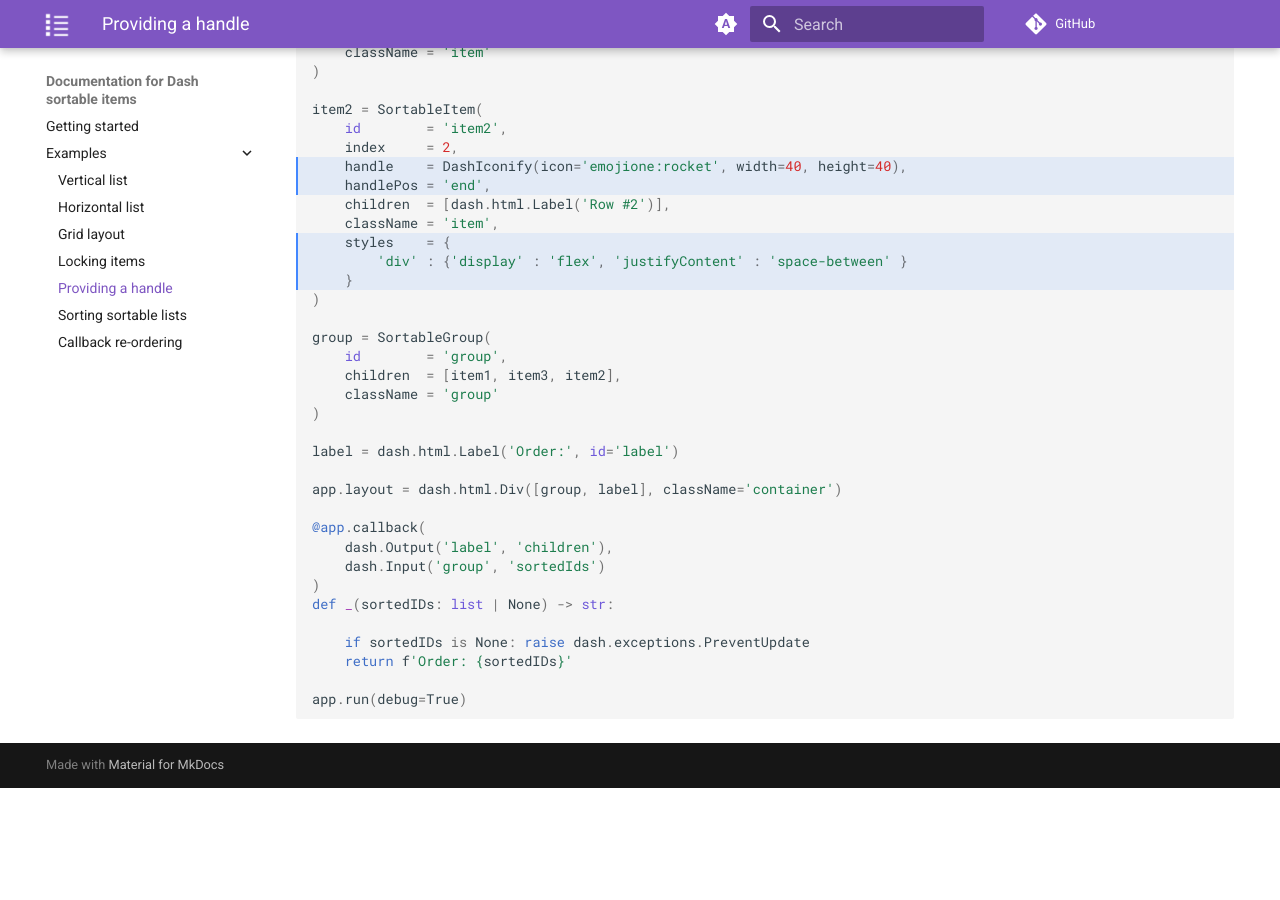
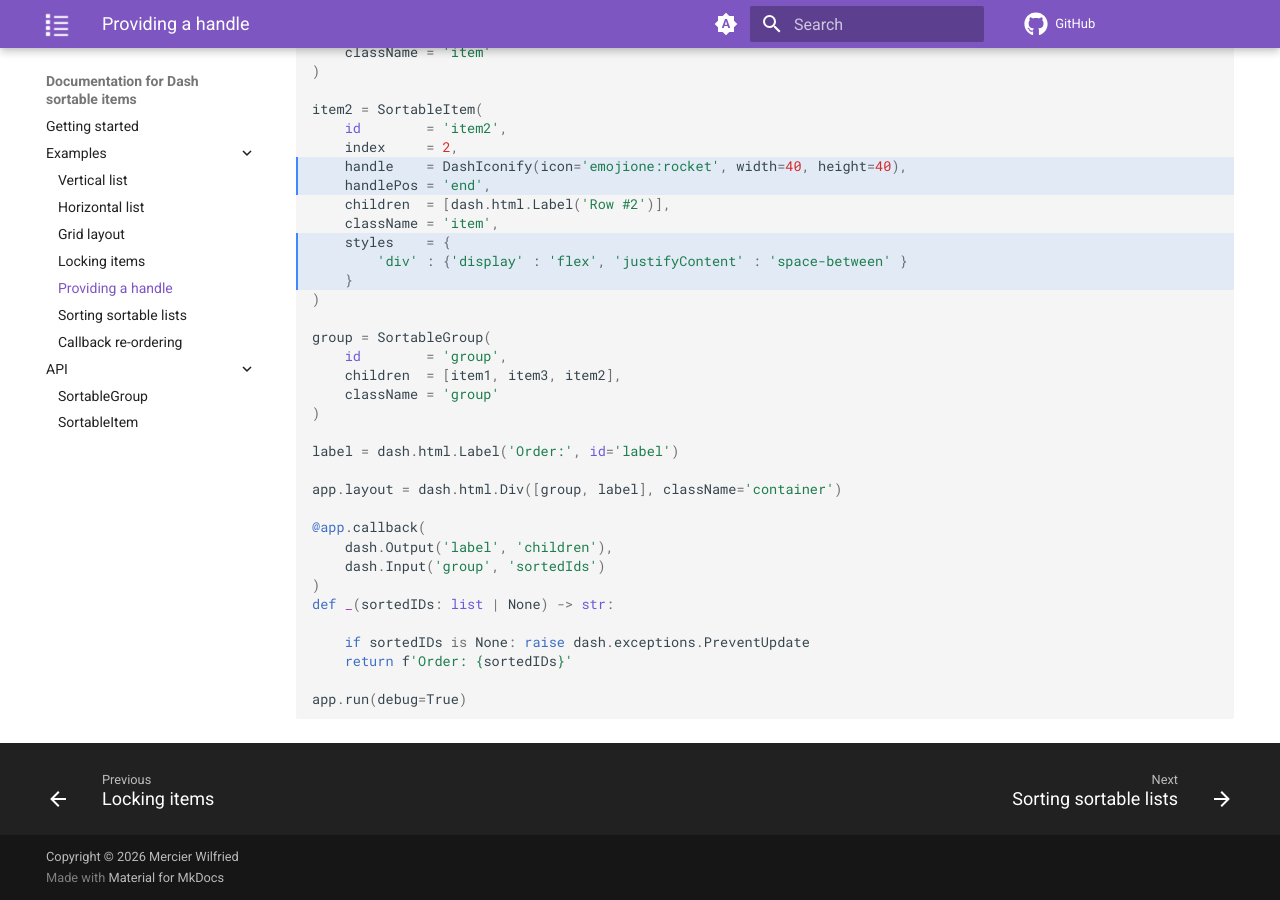
Before and after one commit to WilfriedMercier/dash_sortable_items, an MkDocs documentation site: the page built from docs_src/src/examples/example_drag_handle.md, in a window 1280 px wide and 900 px high, scrolled down 959 px. Built offline with MkDocs 1.6.1 and Material for MkDocs 9.7.7, drawn with Linux system fonts in a browser that asks for light colours; comment, search, counter and statistics services are not loaded; before the commit the page ends 1747 px from its top, so only the background shows below that.

```diff
--- a/docs_src/mkdocs.yml
+++ b/docs_src/mkdocs.yml
@@ -5,6 +5,7 @@ site_description: Documentation for the Dash sortable items third party python l
 docs_dir: src
 site_dir: ../docs
 use_directory_urls: false
+copyright: Copyright &copy; 2026 Mercier Wilfried
 nav:
   - Getting started: index.md
   - Examples:
@@ -15,10 +16,15 @@ nav:
     - Providing a handle: examples/example_drag_handle.md
     - Sorting sortable lists: examples/example_sorting_groups.md
     - Callback re-ordering: examples/example_callbacks.md
+  - API:
+    - SortableGroup: API/sortable_group.md
+    - SortableItem: API/sortable_item.md
 theme:
   name: material
   logo: img/icon.png
   favicon: img/favicon.png
+  icon:
+    repo: fontawesome/brands/github
   palette:
 
     # Palette toggle for automatic mode
@@ -45,6 +51,7 @@ theme:
   features:
     - navigation.instant
     - navigation.instant.progress
+    - navigation.footer
     - navigation.path
     - navigation.expand
     - toc.follow
@@ -58,6 +65,7 @@ theme:
     - search.highlight
     - search.share
 markdown_extensions:
+  - tables
   - admonition
   - attr_list
   - pymdownx.inlinehilite
```
Also changed, not shown: docs_src/src/API/sortable_group.md (added, +15 -0 lines), docs_src/src/API/sortable_item.md (added, +27 -0 lines).
